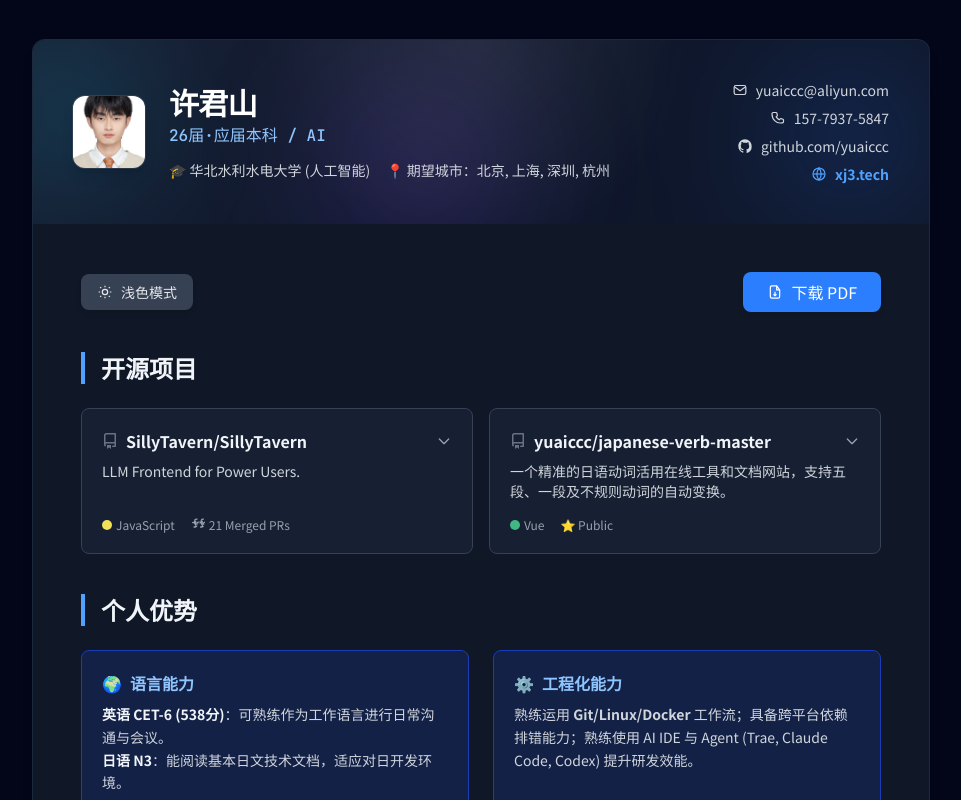
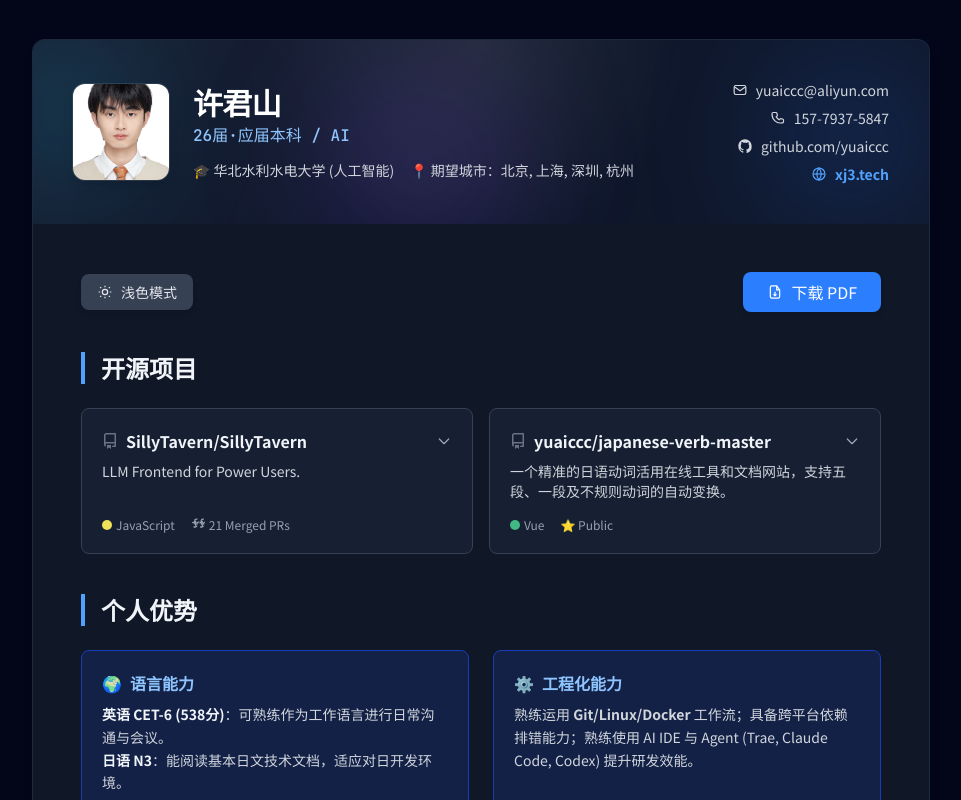
Before and after one commit to yuaiccc/my-resume, a Next.js app: page / in a window 1280 px wide. Shown: the top 800 px of the page, without its empty margins (159-1120 px from the left). Built offline with nearby package versions, Linux system fonts and the light colour scheme.

Commit message:
fix: optimize avatar loading with next/image component

```diff
--- a/app/page.tsx
+++ b/app/page.tsx
@@ -1,6 +1,7 @@
 'use client';
 
 import React, { useState, useEffect } from 'react';
+import Image from 'next/image';
 
 type IconProps = { className?: string };
 const THEME_STORAGE_KEY = 'resume-theme';
@@ -187,11 +188,14 @@ export default function Resume() {
             {/* 左侧：头像 + 基本信息 */}
             <div className="flex flex-col md:flex-row items-center gap-6">
               {/* 头像 */}
-              <div className="hero-avatar-glow w-18 h-18 rounded-xl overflow-hidden flex-shrink-0 shadow-lg ring-1 ring-white/10">
-                <img
+              <div className="hero-avatar-glow relative w-20 h-20 sm:w-24 sm:h-24 rounded-xl overflow-hidden flex-shrink-0 shadow-lg ring-1 ring-white/10">
+                <Image
                   src="/profile.jpg"
                   alt="许君山"
-                  className="w-full h-full object-cover"
+                  fill
+                  sizes="(max-width: 768px) 80px, 96px"
+                  className="object-cover"
+                  priority
                 />
               </div>
               <div className="text-center md:text-left">
```
